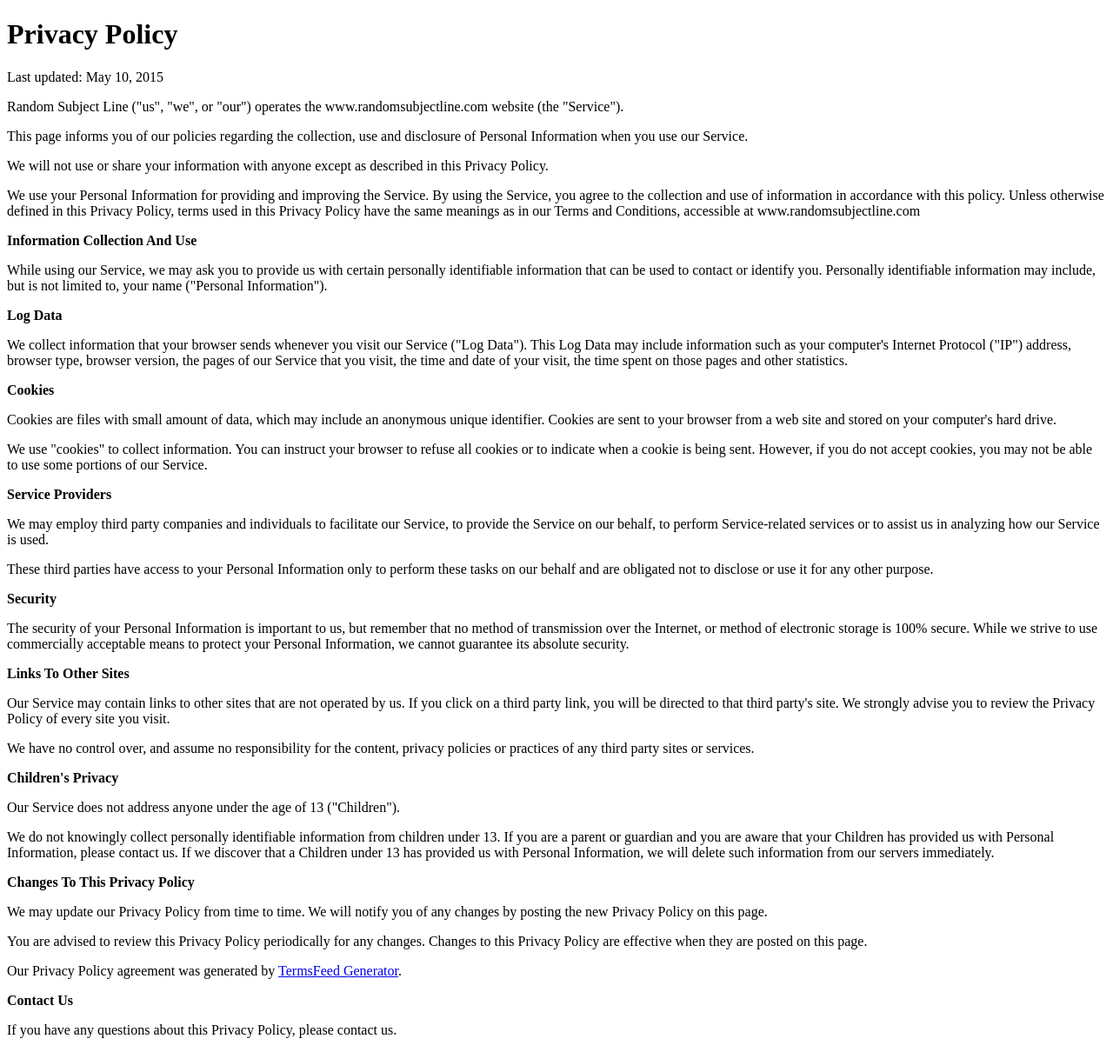
After one commit to TheEnigmaThatIsMe/RandomSubjectLine, a PHP site: page /privacypolicy.html in a window 1280 px wide. The commit adds this page. Shown: the whole page at 87% size. Run offline with PHP 8.4, Linux system fonts and the light colour scheme.

Commit message:
Update suggest a line form and add in privacy policy along with updated terms and conditions page

```diff
--- /dev/null
+++ b/privacypolicy.html
@@ -0,0 +1,68 @@
+<!DOCTYPE html>
+<html lang="en">
+<head>
+    <link rel="icon" href="img/question.png">
+    <title>Privacy Policy</title>
+</head>
+<body>
+<h1>Privacy Policy</h1>
+
+<p>Last updated: May 10, 2015</p>
+
+<p>Random Subject Line ("us", "we", or "our") operates the www.randomsubjectline.com website (the "Service").</p>
+
+<p>This page informs you of our policies regarding the collection, use and disclosure of Personal Information when you use our Service.</p>
+
+<p>We will not use or share your information with anyone except as described in this Privacy Policy.</p>
+
+<p>We use your Personal Information for providing and improving the Service. By using the Service, you agree to the collection and use of information in accordance with this policy. Unless otherwise defined in this Privacy Policy, terms used in this Privacy Policy have the same meanings as in our Terms and Conditions, accessible at www.randomsubjectline.com</p>
+
+<p><strong>Information Collection And Use</strong></p>
+
+<p>While using our Service, we may ask you to provide us with certain personally identifiable information that can be used to contact or identify you. Personally identifiable information may include, but is not limited to, your name ("Personal Information").</p>
+
+<p><strong>Log Data</strong></p>
+
+<p>We collect information that your browser sends whenever you visit our Service ("Log Data"). This Log Data may include information such as your computer's Internet Protocol ("IP") address, browser type, browser version, the pages of our Service that you visit, the time and date of your visit, the time spent on those pages and other statistics.</p>
+
+<p><strong>Cookies</strong></p>
+
+<p>Cookies are files with small amount of data, which may include an anonymous unique identifier. Cookies are sent to your browser from a web site and stored on your computer's hard drive.</p>
+
+<p>We use "cookies" to collect information. You can instruct your browser to refuse all cookies or to indicate when a cookie is being sent. However, if you do not accept cookies, you may not be able to use some portions of our Service.</p>
+
+<p><strong>Service Providers</strong></p>
+
+<p>We may employ third party companies and individuals to facilitate our Service, to provide the Service on our behalf, to perform Service-related services or to assist us in analyzing how our Service is used.</p>
+
+<p>These third parties have access to your Personal Information only to perform these tasks on our behalf and are obligated not to disclose or use it for any other purpose.</p>
+
+<p><strong>Security</strong></p>
+
+<p>The security of your Personal Information is important to us, but remember that no method of transmission over the Internet, or method of electronic storage is 100% secure. While we strive to use commercially acceptable means to protect your Personal Information, we cannot guarantee its absolute security.</p>
+
+<p><strong>Links To Other Sites</strong></p>
+
+<p>Our Service may contain links to other sites that are not operated by us. If you click on a third party link, you will be directed to that third party's site. We strongly advise you to review the Privacy Policy of every site you visit.</p>
+
+<p>We have no control over, and assume no responsibility for the content, privacy policies or practices of any third party sites or services.</p>
+
+<p><strong>Children's Privacy</strong></p>
+
+<p>Our Service does not address anyone under the age of 13 ("Children").</p>
+
+<p>We do not knowingly collect personally identifiable information from children under 13. If you are a parent or guardian and you are aware that your Children has provided us with Personal Information, please contact us. If we discover that a Children under 13 has provided us with Personal Information, we will delete such information from our servers immediately.</p>
+
+<p><strong>Changes To This Privacy Policy</strong></p>
+
+<p>We may update our Privacy Policy from time to time. We will notify you of any changes by posting the new Privacy Policy on this page.</p>
+
+<p>You are advised to review this Privacy Policy periodically for any changes. Changes to this Privacy Policy are effective when they are posted on this page.</p>
+
+<p>Our Privacy Policy agreement was generated by <a href="https://termsfeed.com/privacy-policy/generator/">TermsFeed Generator</a>.</p>
+
+<p><strong>Contact Us</strong></p>
+
+<p>If you have any questions about this Privacy Policy, please contact us.</p>
+</body>
+</html>
```
Also changed, not shown: index.php (+47 -5 lines), suggestLine.php (+68 -7 lines), terms-conditions.html (added, +52 -0 lines), terms.html (deleted, +0 -11 lines).
